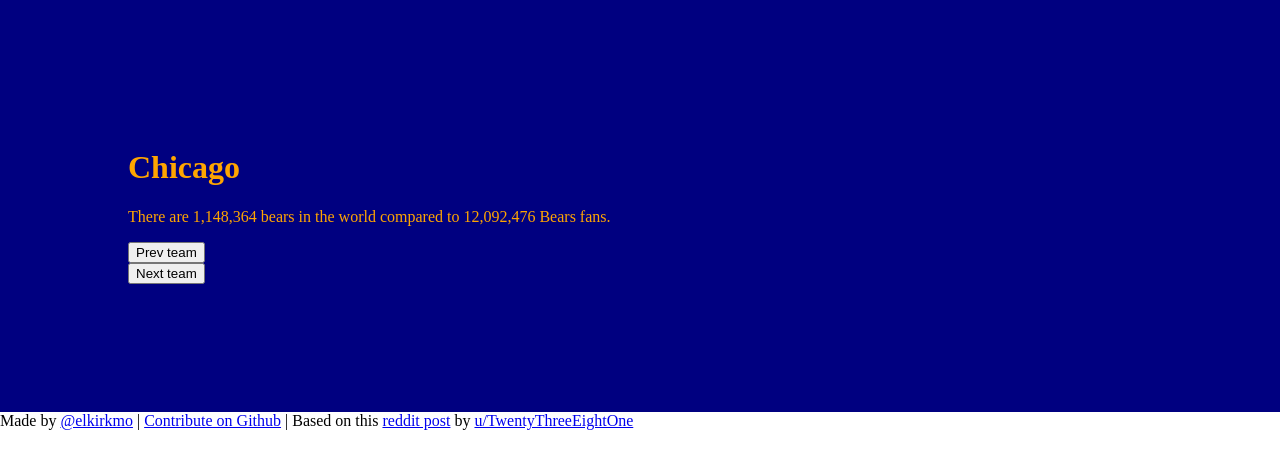
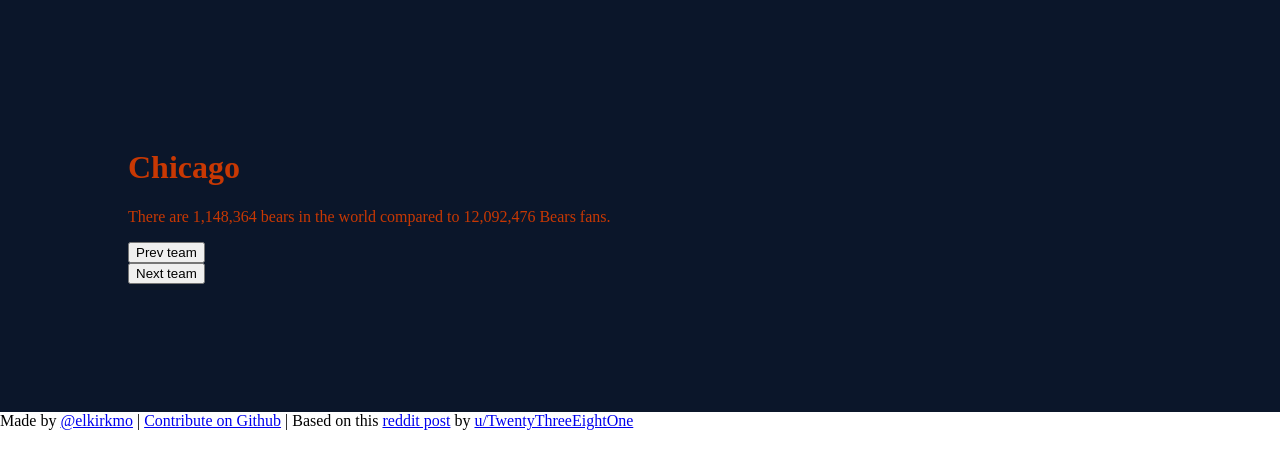
Before and after one commit to elkirkmo/moreFans, a website: page app/index.html in a window 1280 px wide. Shown: the top 468 px of the page. Drawn offline with nearby package versions, Linux system fonts and the light colour scheme; files whose address does not match are found by name.

Commit message:
Updated to true colors

```diff
--- a/app/index.html
+++ b/app/index.html
@@ -5,7 +5,7 @@
         </title>
         <link rel="stylesheet" href='styles.css' />
     </head>
-    <body ng-controller='MainController' >
+    <body ng-controller='MainController' id="nfl">
         <div class='main' ng-repeat='team in teams track by $index' ng-class="team.className" ng-show="+team.id === currentCount">
             <h1>{{team.name}}</h1>
             <div ng-class="team.className" class='team'></div>
--- a/app/styles.less
+++ b/app/styles.less
@@ -1,63 +1,67 @@
 @black: #000000;
 @white: #ffffff;
-@chi2: orange;
-@chi1: navy;
-@min1: purple;
-@min2: yellow;
-@det1: skyblue;
-@det2: gray;
-@gb1: green;
-@gb2: goldenrod;
-@dal1: navy;
-@dal2: silver;
-@phi1: forestgreen;
-@phi2: white;
-@nyg1: blue;
-@was1: maroon;
-@was2: goldenrod;
-@tb1: crimson;
-@tb2: darkgray;
-@atl1: black;
-@atl2: red;
-@nola1: black;
-@nola2:gold;
-@car1: teal;
-@car2: black;
-@sf1: red;
-@sf2: gold;
-@az1: red;
-@lar1: navy;
-@lar2: goldenrod;
-@sea1: forestgreen;
-@sea2: lightblue;
-@cin1: orange;
-@cin2: black;
-@cle1: orange;
-@cle2: brown;
-@bal1: purple;
-@bal2:black;
-@pit1: yellow;
-@pit2: black;
-@buf1: red;
-@buf2: blue;
-@nyj1: green;
-@mia1: aqua;
-@mia2: orange;
-@ne1: navy;
-@ne2: red;
-@ind1: blue;
-@jax1: teal;
-@jax2: gold;
-@hou1: red;
-@hou2: navy;
-@ten1: lightblue;
-@ten2:navy;
-@den1: navy;
-@den2: orange;
-@lac1: lightblue;
-@lac2: gold;
-@kc1: red;
-@kc2:yellow;
+@chi2: #C83803;
+@chi1: #0B162A;
+@min1: #4F2683;
+@min2: #FFC62F;
+@det1: #0076B6;
+@det2: #B0B7BC;
+@gb1: #203731;
+@gb2: #FFB612;
+@dal1: #002244;
+@dal2: #B0B7BC;
+@phi1: #004C54;
+@phi2: @white;
+@nyg1: #0B2265;
+@nyg2: #A71930;
+@was1: #5A1414;
+@was2: #FFB612;
+@tb1: #D50A0A;
+@tb2: #34302B;
+@atl1: #A71930;
+@atl2: @black;
+@nola1: @black;
+@nola2: #D3BC8D;
+@car1: #0085CA;
+@car2: @black;
+@sf1: #AA0000;
+@sf2: #B3995D;
+@az1: #97233F;
+@az2: @white;
+@lar1: #002244;
+@lar2: #B3995D;
+@sea1: #69BE28;
+@sea2: #002244;
+@cin1: #FB4F14;
+@cin2: @black;
+@cle1: #FF3C00;
+@cle2: #311D00;
+@bal1: #241773;
+@bal2: #9E7C0C;
+@pit1: #FFB612;
+@pit2: @black;
+@buf1: #C60C30;
+@buf2: #00338D;
+@nyj1: #203731;
+@nyj2: @white;
+@mia1: #008E97;
+@mia2: #F58220;
+@ne1: #002244;
+@ne2: #C60C30;
+@ind1: #002C5F;
+@ind2: @white;
+@jax1: #006778;
+@jax2: #9F792C;
+@hou1: #A71930;
+@hou2: #03202F;
+@ten1: #4B92DB;
+@ten2: #002244;
+@den1: #002244;
+@den2: #FB4F14;
+@lac1: #0073CF;
+@lac2: #FFB612;
+@kc1: #E31837;
+@kc2: #FFB612;
 @oak1: @black;
 @oak2: #A5ACAF;
 
@@ -75,6 +79,7 @@
     position: relative;
     bottom: 0;
 }
+#nfl {
 
     .chi {
         background-color: @chi1;
@@ -105,7 +110,7 @@
 
     .nyg {
         background-color: @nyg1;
-    color: @white;
+        color: @nyg2;
     }
 
     .was {
@@ -216,3 +221,5 @@
         background-color: @oak1;
         color: @oak2;
 }
+
+}
```
Also changed, not shown: app/styles.css. Lines whose indentation alone changed are shown as unchanged.
